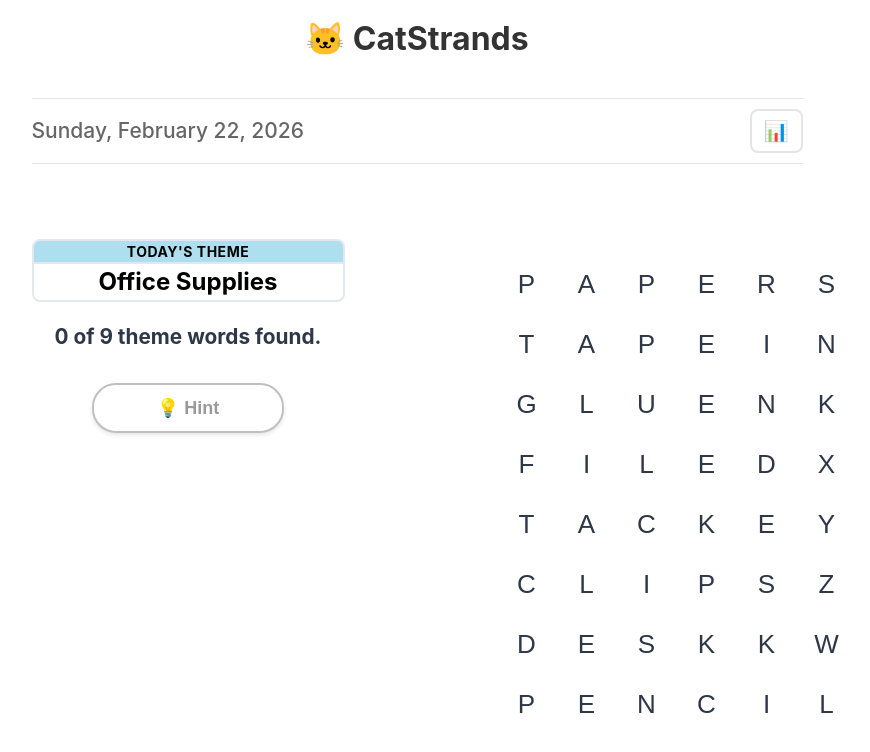
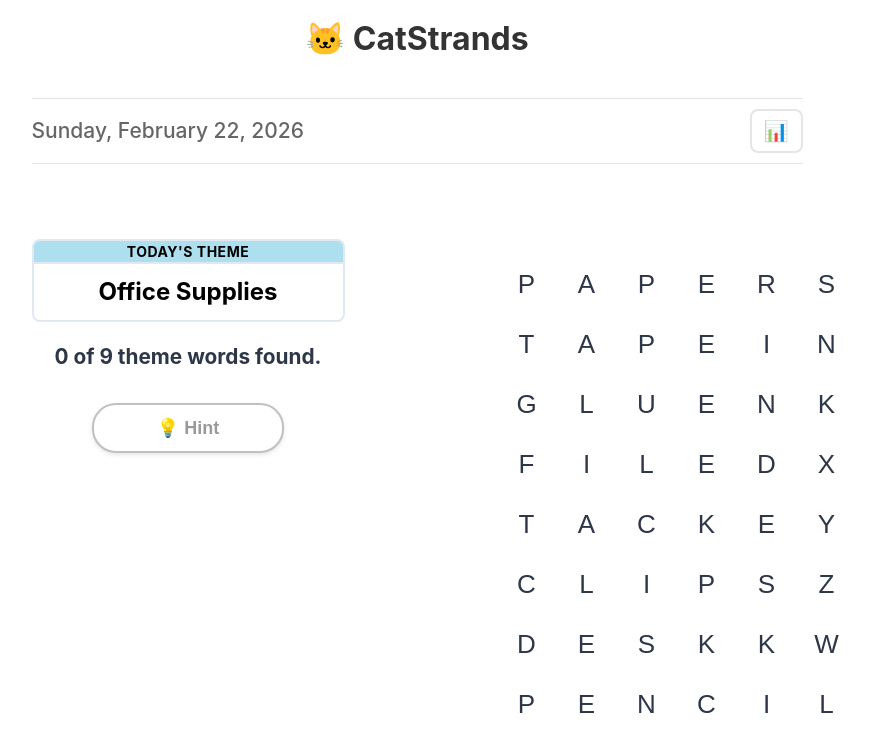
Before and after one commit to slmingol/catstrands, a React (Vite) app: page / in a window 1280 px wide. Shown: the top 752 px of the page, without its empty margins (223-1093 px from the left). Built offline with nearby package versions, Linux system fonts and the light colour scheme.

Commit message:
Add inline padding styles to theme-value div

```diff
--- a/src/components/StrandsGame.jsx
+++ b/src/components/StrandsGame.jsx
@@ -195,7 +195,7 @@ function StrandsGame({ puzzle }) {
 
         <div className="theme-section">
           <div className="theme-title">Today's theme</div>
-          <div className="theme-value">{theme}</div>
+          <div className="theme-value" style={{ paddingTop: '10px', paddingBottom: '10px' }}>{theme}</div>
         </div>
 
         <div className="found-words">
```
